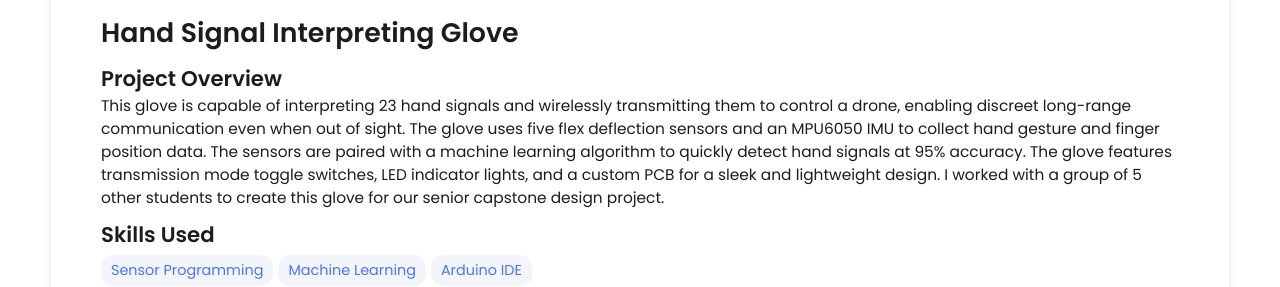
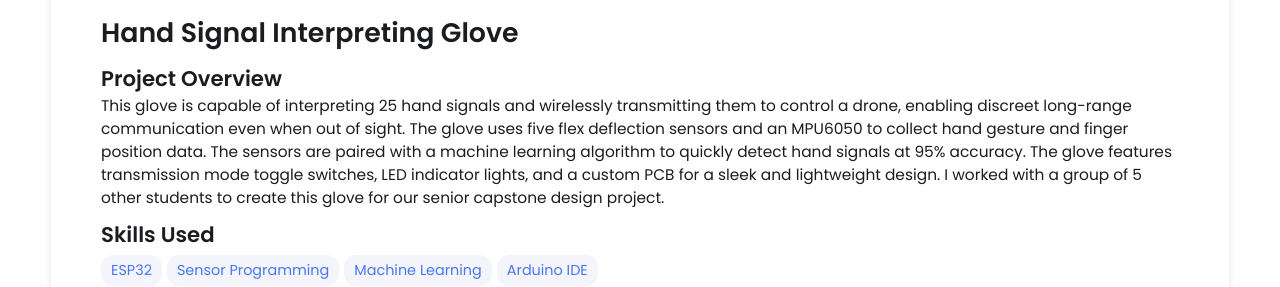
Before and after one commit to dylanhammond-11/dylanhammond-11.github.io, a Jekyll site: the page built from _projects/hand-signal-glove/index.md, in a window 1280 px wide, cut to the strip 494-781 px from the top of the page. Built offline with Jekyll 4.4.1, drawn with Linux system fonts in a browser that asks for light colours.

Commit message:
Update index.md

```diff
--- a/_projects/hand-signal-glove/index.md
+++ b/_projects/hand-signal-glove/index.md
@@ -2,11 +2,12 @@
 layout: post
 title: Hand Signal Interpreting Glove
 description: |
-  This glove is capable of interpreting 23 hand signals and wirelessly transmitting them to control a drone, enabling discreet long-range communication even when out of sight.
-  The glove uses five flex deflection sensors and an MPU6050 IMU to collect hand gesture and finger position data. The sensors are paired with a machine learning algorithm to quickly detect hand signals at 95% accuracy.
+  This glove is capable of interpreting 25 hand signals and wirelessly transmitting them to control a drone, enabling discreet long-range communication even when out of sight.
+  The glove uses five flex deflection sensors and an MPU6050 to collect hand gesture and finger position data. The sensors are paired with a machine learning algorithm to quickly detect hand signals at 95% accuracy.
   The glove features transmission mode toggle switches, LED indicator lights, and a custom PCB for a sleek and lightweight design.
   I worked with a group of 5 other students to create this glove for our senior capstone design project.
 skills:
+  - ESP32
   - Sensor Programming
   - Machine Learning
   - Arduino IDE
```
